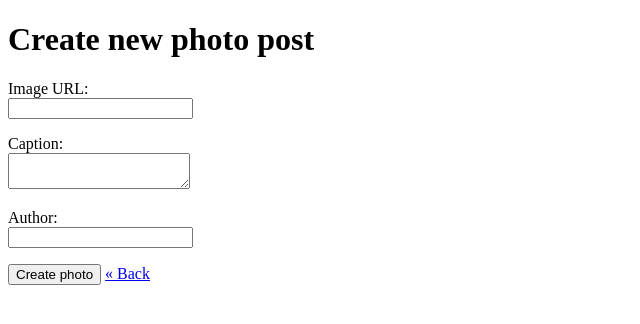
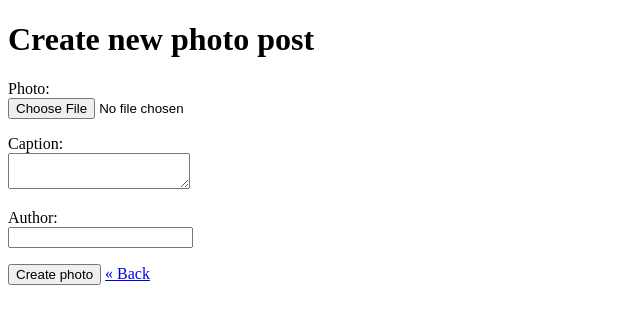
Before and after one commit to adrianeriksen/photographic, a Django app: page /photos/create/ in a window 1280 px wide. Shown: the top 324 px of the page, without its empty margins (0-640 px from the left). Run offline with Django 3.2, Linux system fonts and the light colour scheme; parts of the project's set-up code (start-up, migrations or seed data) failed here and were passed over.

Commit message:
Replace photo URL field with photo upload

```diff
--- a/config/urls.py
+++ b/config/urls.py
@@ -1,7 +1,9 @@
+from django.conf import settings
+from django.conf.urls.static import static
 from django.contrib import admin
 from django.urls import include, path
 
 urlpatterns = [
     path("admin/", admin.site.urls),
     path("photos/", include("photographic.photos.urls"))
-]
+] + static(settings.MEDIA_URL, document_root=settings.MEDIA_ROOT)
--- a/photographic/photos/models.py
+++ b/photographic/photos/models.py
@@ -2,7 +2,7 @@ from django.db import models
 
 
 class Photo(models.Model):
-    photo = models.URLField("Photo URL")
+    photo = models.ImageField()
     caption = models.TextField()
     author = models.CharField(max_length=30)
     created_on = models.DateTimeField(auto_now_add=True)
--- a/photographic/photos/views.py
+++ b/photographic/photos/views.py
@@ -1,3 +1,5 @@
+from uuid import uuid4
+
 from django.http import HttpResponseRedirect
 from django.shortcuts import render
 from django.urls import reverse
@@ -13,11 +15,13 @@ def photo_list(request):
 
 def create_photo(request):
     if request.method == "POST":
-        image_url = request.POST["image-url"]
+        photo_object = request.FILES["photo"]
         caption = request.POST["caption"]
         author = request.POST["author"]
 
-        photo = Photo(photo=image_url, caption=caption, author=author)
+        photo = Photo(photo=photo_object, caption=caption, author=author)
+        extension = photo.photo.name.split(".")[-1]
+        photo.photo.name = str(uuid4()) + "." + extension
         photo.save()
 
         if photo.id:
--- a/photographic/templates/photos/create.html
+++ b/photographic/templates/photos/create.html
@@ -7,12 +7,12 @@
     <link rel="shortcut icon" href="{% static "favicon.ico" %}">
 </head>
 <body>
-<form action="{% url "photos:create" %}" method="post">
+<form action="{% url "photos:create" %}" method="post" enctype="multipart/form-data">
     <h1>Create new photo post</h1>
     {% csrf_token %}
     <p>
-        <label>Image URL:</label><br>
-        <input name="image-url" type="url">
+        <label>Photo:</label><br>
+        <input name="photo" type="file">
     </p>
     <p>
         <label>Caption:</label><br>
--- a/photographic/templates/photos/photo_list.html
+++ b/photographic/templates/photos/photo_list.html
@@ -10,7 +10,7 @@
 <p><a href="{% url "photos:create" %}">Upload new photo</a></p>
 {% for photo in photos %}
     <article class="photo-{{ photo.id }}">
-        <p><img src="{{ photo.photo }}" width="400" alt=""></p>
+        <p><img src="{{ photo.photo.url }}" width="400" alt=""></p>
         <p><strong>{{ photo.author }}</strong> {{ photo.caption }}</p>
         <p>{{ photo.created_on }}</p>
         {% if not forloop.last %}<hr>{% endif %}
```
Also changed, not shown: config/settings/local.py (+9 -0 lines), photographic/photos/migrations/0001_initial.py, 2 other files.
